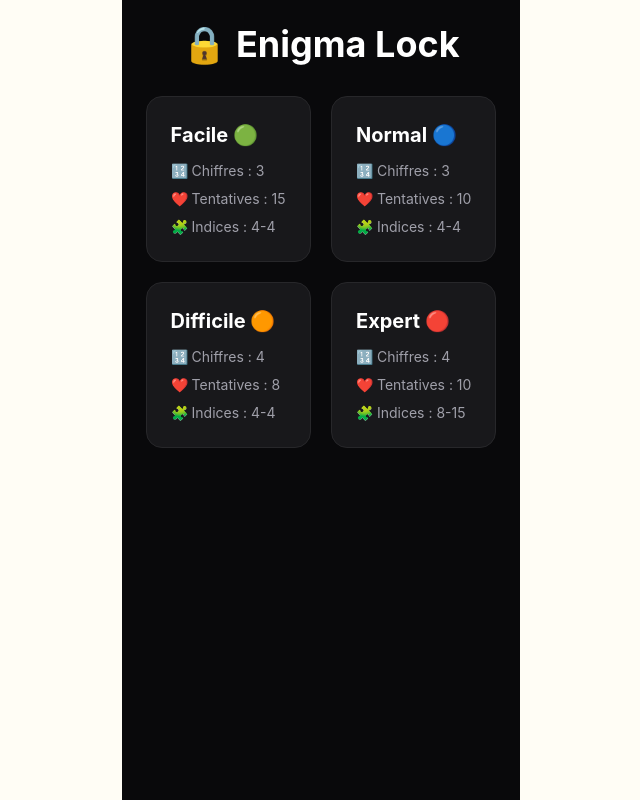
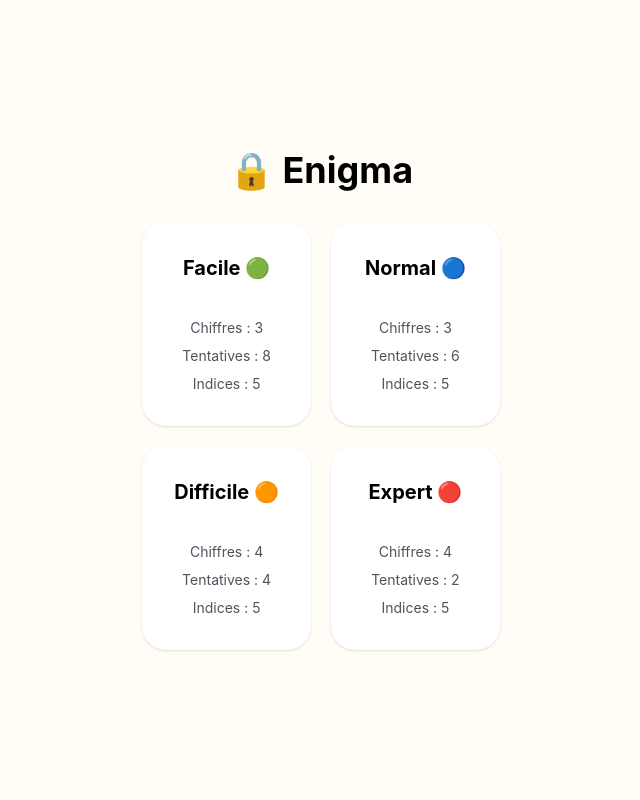
Before and after one commit to NiaikoLucka/Enigma, a React (Vite) app: page / in a window 1280 px wide. Shown: the whole page, without its empty margins (319-959 px from the left). Built offline with nearby package versions, Linux system fonts and the light colour scheme.

Commit message:
Fix: UI of Menu an Game

```diff
--- a/src/App.tsx
+++ b/src/App.tsx
@@ -1,9 +1,8 @@
-
-import Game from "./page/Game";
+import Game from "@/page/Game";
 function App() {
   return (
     <div className="flex min-h-screen items-center justify-center bg-amber-50/50">
-      <Game/>
+      <Game />
     </div>
   );
 }
--- a/src/components/GameMenu.tsx
+++ b/src/components/GameMenu.tsx
@@ -6,14 +6,9 @@ interface GameMenuProps {
 
 export default function GameMenu({ onStart }: GameMenuProps) {
   return (
-    <div
-      className="
-      min-h-screen flex items-cente justify-center bg-zinc-950 p-6"
-    >
+    <div className="flex items-cente justify-center p-6">
       <div className="w-full max-w-4xl">
-        <h1 className="text-4xl font-bold text-white text-center mb-8">
-          🔒 Enigma Lock
-        </h1>
+        <h1 className="text-4xl font-bold text-center mb-8">🔒 Enigma</h1>
 
         <div
           className="
@@ -30,16 +25,17 @@ export default function GameMenu({ onStart }: GameMenuProps) {
               onClick={() => onStart(config)}
 
               className="
-                  text-left
-                  bg-zinc-900
-                  border
-                  border-zinc-800
-                  rounded-2xl
-                  p-6
-                  text-white
-                  hover:border-blue-500
-                  hover:scale-[1.02]
-                  transition
+                  rounded-3xl
+                  bg-white
+                  p-8
+                  flex
+                  flex-col
+                  items-center
+                  gap-6
+                  shadow
+                  cursor-pointer
+                  hover:-translate-y-1
+                  transition-all
                   "
             >
               <h2
@@ -56,15 +52,15 @@ export default function GameMenu({ onStart }: GameMenuProps) {
                 className="
                     space-y-2
                     text-sm
-                    text-zinc-400
+                    text-zinc-600
                     "
               >
-                <p>🔢 Chiffres : {config.digits}</p>
+                <p> Chiffres : {config.digits}</p>
 
-                <p>❤️ Tentatives : {config.maxAttempts}</p>
+                <p>Tentatives : {config.maxAttempts}</p>
 
                 <p>
-                  🧩 Indices : {config.minClues}-{config.maxClues}
+                   Indices : {config.minClues}
                 </p>
               </div>
             </button>
--- a/src/components/Gamecore.ts
+++ /dev/null
@@ -1,70 +0,0 @@
-// gameCore.js
-// Logique pure du jeu : aucune dépendance React, aucun affichage.
-// Facilement testable et réutilisable (web, React Native, etc.)
-
-export const DEFAULT_CODE = "8213";
-
-export const DEFAULT_CLUES = [
-  "Le code contient quatre chiffres, tous différents.",
-  "La somme des quatre chiffres fait 15.",
-  "Le premier chiffre est pair et supérieur à 6.",
-];
-
-/**
- * Compare une tentative au code secret et renvoie, pour chaque position,
- * un statut parmi : "correct" | "misplaced" | "absent".
- * @param {string} guess
- * @param {string} code
- * @returns {("correct"|"misplaced"|"absent")[]}
- */
-export function evaluateGuess(
-  guess: string,
-  code: string,
-): ("correct" | "misplaced" | "absent")[] {
-  const result: ("correct" | "misplaced" | "absent")[] = new Array(
-    code.length,
-  ).fill("absent");
-  const codeArr: string[] = code.split("");
-  const guessArr: string[] = guess.split("");
-  const used: boolean[] = new Array(code.length).fill(false);
-
-  for (let i = 0; i < code.length; i++) {
-    if (guessArr[i] === codeArr[i]) {
-      result[i] = "correct";
-      used[i] = true;
-    }
-  }
-  for (let i = 0; i < code.length; i++) {
-    if (result[i] === "correct") continue;
-    for (let j = 0; j < code.length; j++) {
-      if (!used[j] && guessArr[i] === codeArr[j]) {
-        result[i] = "misplaced";
-        used[j] = true;
-        break;
-      }
-    }
-  }
-  return result;
-}
-
-/**
- * Vérifie si une tentative est valide (bonne longueur, chiffres uniquement).
- */
-export interface IGuessComplete {
-  (guess: string, codeLength: number): boolean;
-}
-
-export const isGuessComplete: IGuessComplete = (
-  guess: string,
-  codeLength: number,
-) => {
-  return guess.length === codeLength && /^[0-9]+$/.test(guess);
-};
-
-export interface IWinningGuess {
-  (guess: string, code: string): boolean;
-}
-
-export const isWinningGuess: IWinningGuess = (guess: string, code: string) => {
-  return guess === code;
-};
--- a/src/components/LockDownEnigme.tsx
+++ b/src/components/LockDownEnigme.tsx
@@ -9,9 +9,13 @@ import { useLockGame } from "../hooks/useLockGame";
 
 interface LockdownEnigmeProps {
   config: GameConfig;
+  onBack: () => void;
 }
 
-export default function LockdownEnigme({ config }: LockdownEnigmeProps) {
+export default function LockdownEnigme({
+  config,
+  onBack,
+}: LockdownEnigmeProps) {
   const { state, startGame, submitGuess, animation, animationKey } =
     useLockGame();
 
@@ -74,6 +78,15 @@ export default function LockdownEnigme({ config }: LockdownEnigmeProps) {
   const lost = state.status === "LOST";
 
   return (
+    <div className="flex-col">
+      <div className="w-full flex justify-start">
+        <button
+          onClick={onBack}
+          className="text-sm text-blue-600 hover:underline transition-all ease-in cursor-pointer"
+        >
+          ← Retour au menu
+        </button>
+      </div>
       <div
         className="
       grid
@@ -108,6 +121,7 @@ export default function LockdownEnigme({ config }: LockdownEnigmeProps) {
               className="
             text-3xl
             font-bold
+            mb-3
             "
             >
               🔒 Enigma Lock
@@ -179,6 +193,7 @@ export default function LockdownEnigme({ config }: LockdownEnigmeProps) {
             font-bold
             hover:bg-blue-700
             transition
+            cursor-pointer
             "
             >
               Vérifier
@@ -193,14 +208,35 @@ export default function LockdownEnigme({ config }: LockdownEnigmeProps) {
             w-full
             rounded-xl
             py-3
-            bg-zinc-900
+            bg-zinc-700
             text-white
             font-bold
+            hover:bg-zinc-800
+            transition-all
+            cursor-pointer
             "
             >
               Nouvelle partie
             </button>
           )}
+          <button
+              onClick={handleRestart}
+
+              className="
+            w-full
+            rounded-xl
+            py-3
+            bg-zinc-700
+            text-white
+            font-bold
+            hover:bg-zinc-800
+            transition-all
+            ease-in-out
+            cursor-pointer
+            "
+            >
+              Nouvelle partie
+            </button>
         </section>
 
         {/* Partie indices */}
@@ -221,5 +257,6 @@ export default function LockdownEnigme({ config }: LockdownEnigmeProps) {
           <Clues clues={state.clues} />
         </aside>
       </div>
+    </div>
   );
 }
--- a/src/core/config/GameConfig.ts
+++ b/src/core/config/GameConfig.ts
@@ -14,29 +14,29 @@ export const GAME_CONFIG: Record<Difficulty, GameConfig> = {
   [Difficulty.EASY]: {
     digits: 3,
 
-    maxAttempts: 15,
+    maxAttempts: 8,
 
-    minClues: 4,
+    minClues: 5,
 
-    maxClues: 4,
+    maxClues: 10,
   },
 
   [Difficulty.NORMAL]: {
     digits: 3,
 
-    maxAttempts: 10,
+    maxAttempts: 6,
 
-    minClues: 4,
+    minClues: 5,
 
-    maxClues: 4,
+    maxClues: 10,
   },
 
   [Difficulty.HARD]: {
     digits: 4,
 
-    maxAttempts: 8,
+    maxAttempts: 4,
 
-    minClues: 4,
+    minClues: 5,
 
     maxClues: 4,
   },
@@ -44,9 +44,9 @@ export const GAME_CONFIG: Record<Difficulty, GameConfig> = {
   [Difficulty.EXPERT]: {
     digits: 4,
 
-    maxAttempts: 10,
+    maxAttempts: 2,
 
-    minClues: 8,
+    minClues: 5,
 
     maxClues: 15,
   },
--- a/src/page/Game.tsx
+++ b/src/page/Game.tsx
@@ -12,5 +12,5 @@ export default function Game() {
     return <GameMenu onStart={setConfig} />;
   }
 
-  return <LockdownEnigme config={config} />;
+  return <LockdownEnigme config={config} onBack={() => setConfig(null)} />;
 }
```
Lines whose indentation alone changed are shown as unchanged.
